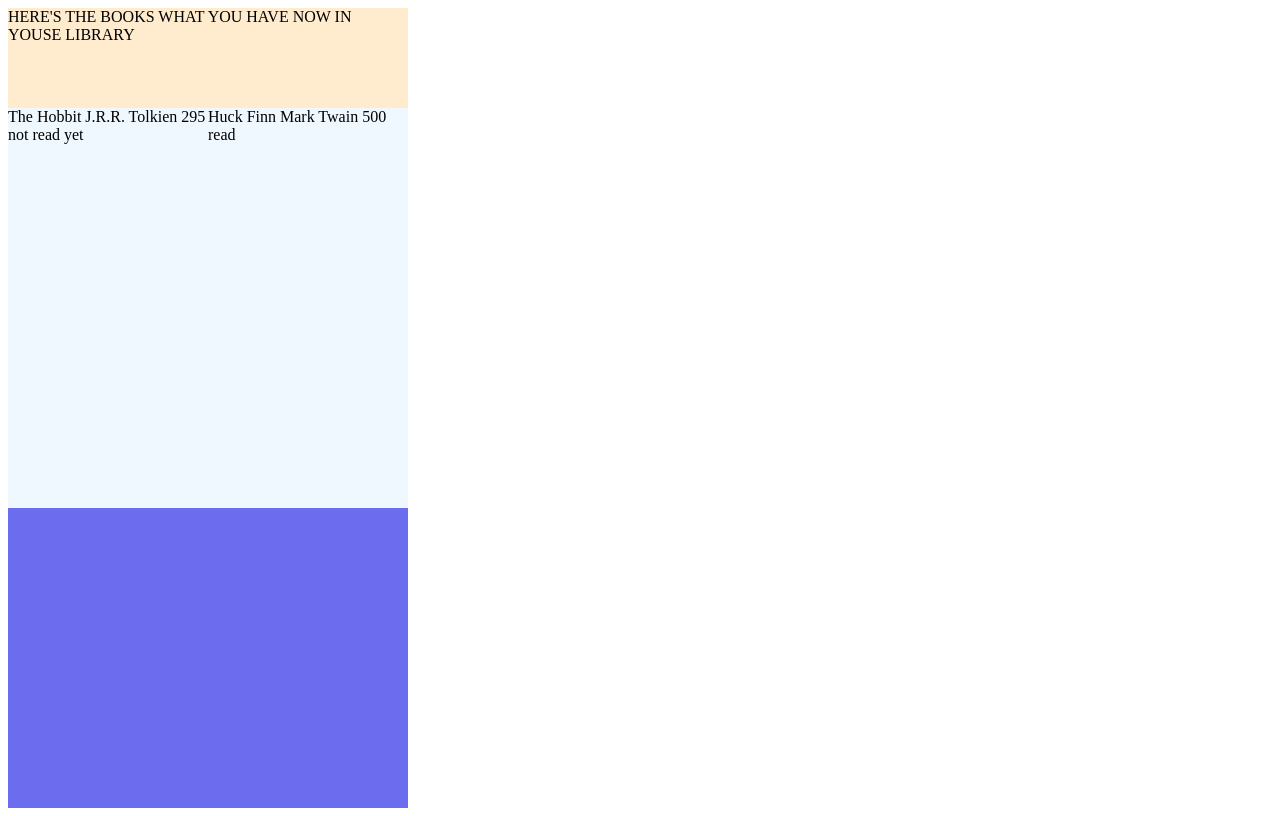
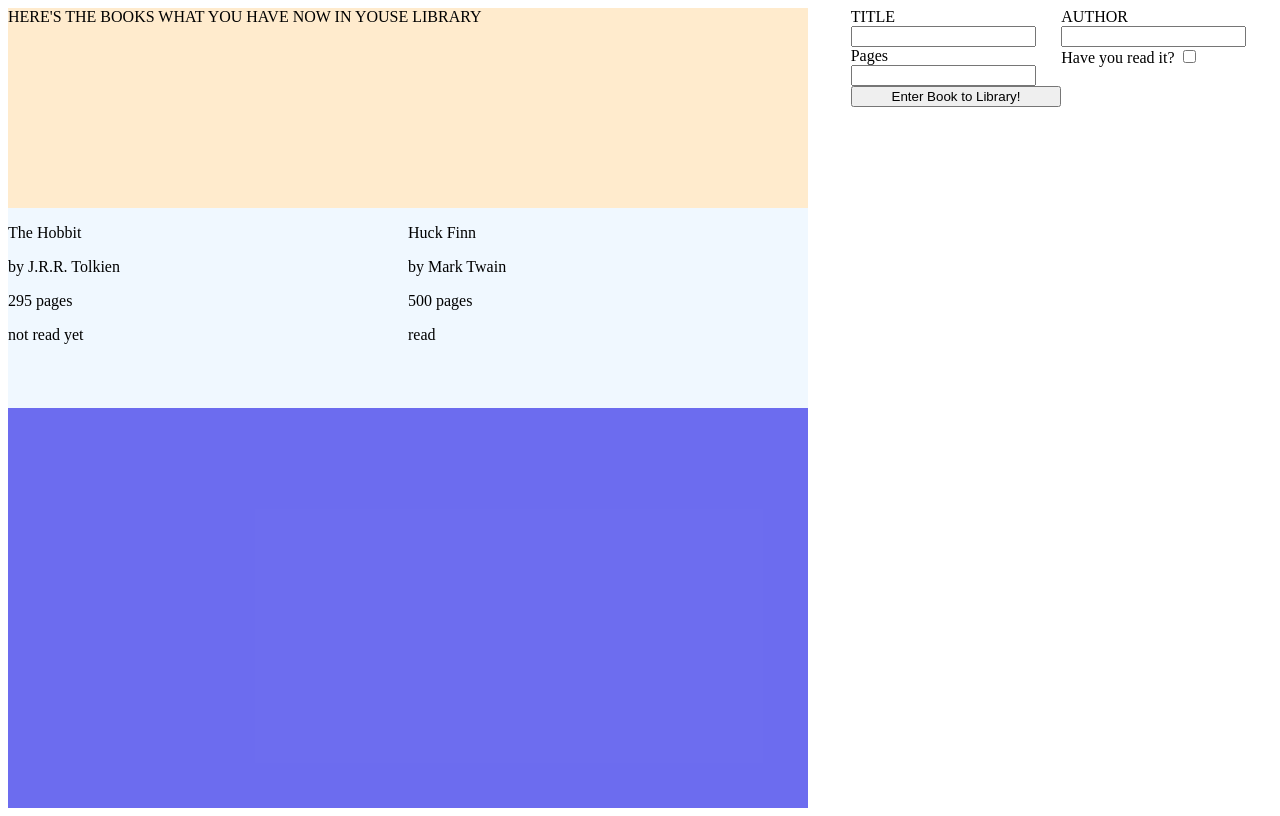
Before and after one commit to jolkszost/odin-js-library, a plain HTML site: page index.html in a window 1280 px wide. Drawn offline with Linux system fonts and the light colour scheme.

Commit message:
add grid to form, p elements to card, other grids

```diff
--- a/index.html
+++ b/index.html
@@ -9,10 +9,36 @@
     <title>Odin JS Library Project</title>
 </head>
 <body>
-    <div id="cardContainer">
-        <div id="cardHeader"> HERE'S THE BOOKS WHAT YOU HAVE NOW IN YOUSE LIBRARY</div>
+    <div id="container">
+        <div id="cardContainer">
+            <div id="cardHeader"> HERE'S THE BOOKS WHAT YOU HAVE NOW IN YOUSE LIBRARY</div>
 
+        </div>
+        <div id="newBookFormContainer">
+            <form action="">
+                <div id="titleDiv">
+                  <label for="title">TITLE</label>
+                  <input type="text" name="title" id="title">
+                  <span class="error"></span>
+                </div>
+                <div id="authorDiv">
+                  <label for="author">AUTHOR</label>
+                  <input type="text" name="author" id="author">
+                  <span class="error"></span>
+                </div>
+                <div id="pagesDiv">
+                  <label for="pages">Pages</label>
+                  <input type="number" name="pages" id="pages">
+                  <span class="error"></span>
+                </div>
+                <div id="readDiv">
+                  <label for="readOrNot">Have you read it?</label>
+                  <input type="checkbox" id="readOrNot" name="readOrNot">
+                  <span class="error"></span>
+                </div>
+                <button type="submit">Enter Book to Library!</button>
+        </form>
+        </div>
     </div>
-
 </body>
 </html>
--- a/script.js
+++ b/script.js
@@ -21,9 +21,21 @@ function displayLibrary(myLibrary) {
                 console.log(theHobbit.info())
                 let cardDiv = document.createElement('div');
                 cardDiv.classList.add('card');
-                 let cardInfo = myLibrary[b];
-               cardDiv.textContent = cardInfo.info();
+                 let bookInfo = myLibrary[b];
+            //    cardDiv.textContent = cardInfo.info();
+                let bookT = document.createElement('p');
+                    bookT.textContent = bookInfo.title;
+                let bookA = document.createElement('p');
+                    bookA.textContent = bookInfo.author;
+                let bookP = document.createElement('p');
+                    bookP.textContent = bookInfo.pages;
+                let bookR = document.createElement('p');
+                    bookR.textContent = bookInfo.read;
                console.log(cardDiv);
+               cardDiv.appendChild(bookT);
+               cardDiv.appendChild(bookA);
+               cardDiv.appendChild(bookP);
+               cardDiv.appendChild(bookR);
                const cardContainer = document.getElementById("cardContainer");
                cardContainer.appendChild(cardDiv);
 
--- a/style.css
+++ b/style.css
@@ -1,14 +1,21 @@
+#container {
+    display: grid;
+    grid-template-columns: 30fr 15fr;
+    grid-template-areas:
+    "cardCont formCont";
+}
 #cardContainer {
     height: 800px;
-    width: 400px;
+    width: 800px;
     background-color: rgba(37, 37, 231, 0.671);
+    grid-area: cardCont;
     display: grid;
-    grid-template-columns: 200px 200px;
-    grid-template-rows: 100px;
+    grid-template-columns: 400px 400px;
+    grid-template-rows: 200px;
     grid-template-areas:
     "cardHead cardHead"
     "card card";
-    grid-auto-rows: 400px;
+    grid-auto-rows: 200px;
 }
 
 #cardHeader {
@@ -19,3 +26,34 @@
 .card {
     background-color: aliceblue;
 }
+
+#cardFormContainer {
+    grid-area: formCont;
+
+}
+
+form {
+    display: grid;
+    grid-template-columns: 1fr 1fr;
+    grid-template-areas:
+    "title author"
+    "pages read";
+
+
+}
+
+#titleDiv {
+    grid-area: title;
+}
+
+#authorDiv {
+    grid-area: author;
+}
+
+#pagesDiv {
+    grid-area: pages;
+}
+
+#readDiv {
+    grid-area: read;
+}
```
